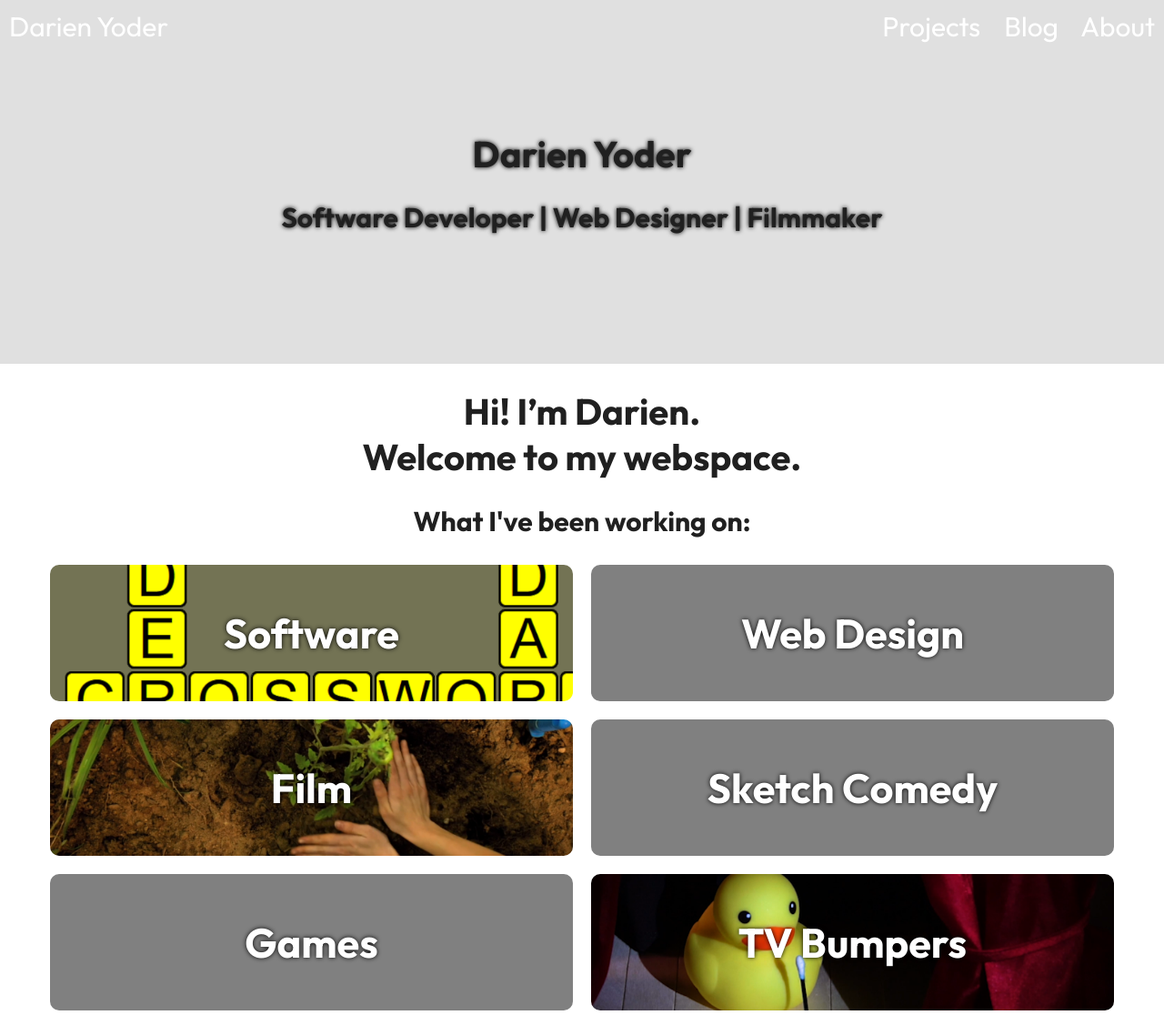
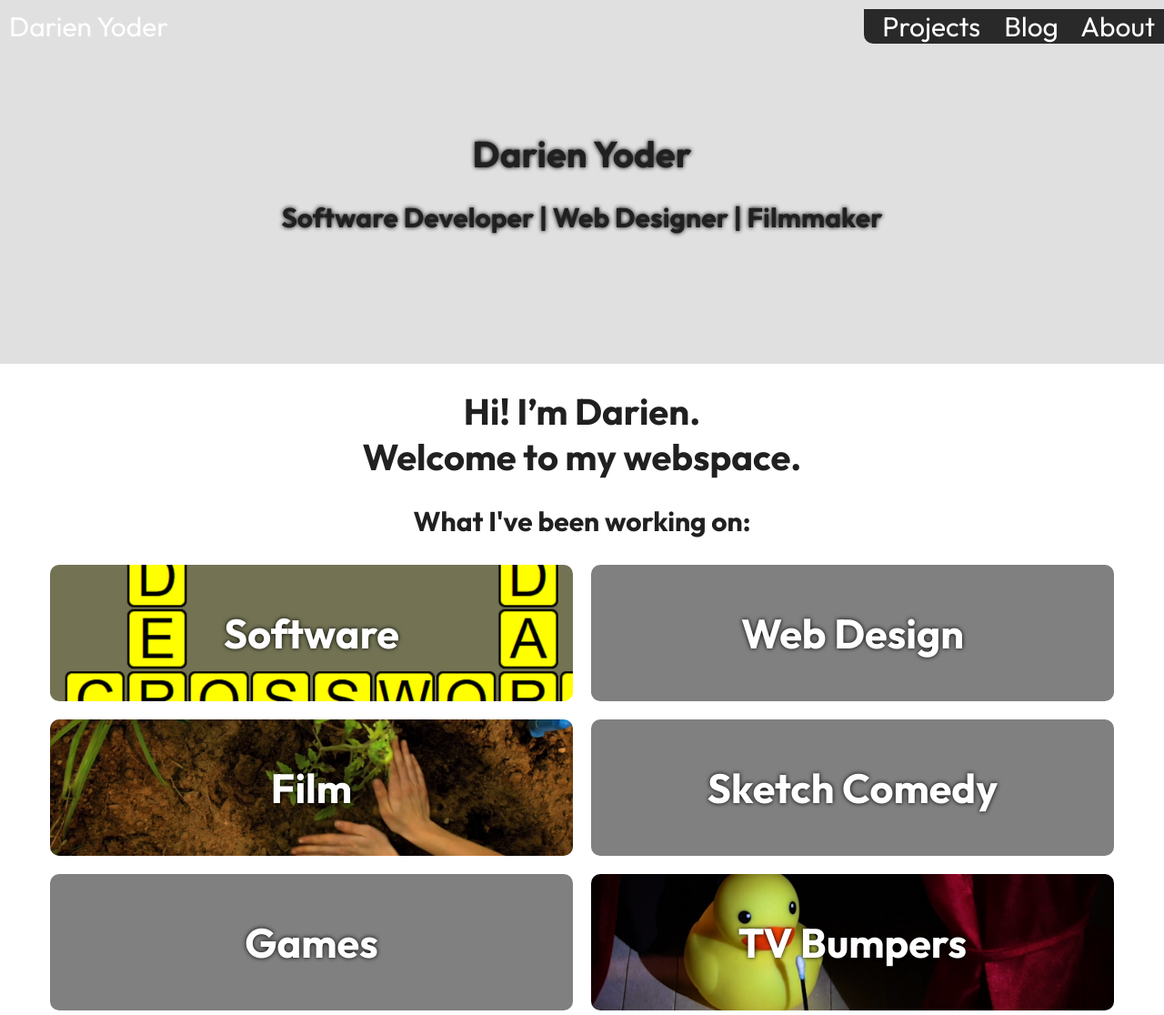
Before and after one commit to darienyoder/darienyoder.github.io, a Jekyll site: the page built from index.md, in a window 1280 px wide. Shown: the whole page at 91% size. Built offline with Jekyll 4.4.1, drawn with Linux system fonts in a browser that asks for light colours.

Commit message:
Nav link background

```diff
--- a/_includes/navigation.html
+++ b/_includes/navigation.html
@@ -1,6 +1,8 @@
 <nav id="top-nav"><a id="nav-title" href="/"
     >Darien Yoder</a
-    ><div
+    ><div style="flex: 1;"
+    ></div
+    ><div id="top-nav-link-wrapper"
     >
     {% for item in site.data.navigation %}
     {% if item.name == "Projects" %}
--- a/_sass/main.scss
+++ b/_sass/main.scss
@@ -77,8 +77,13 @@ body {
 }
 
 #top-nav > div {
-    flex: 1;
     text-align: right;
+}
+
+#top-nav-link-wrapper {
+    background-color: #000000d0;
+    padding-left: 10px;
+    border-radius: 0px 0px 0px 10px;
 }
 
 #top-nav a, #top-nav .nav-submenu {
@@ -96,6 +101,10 @@ body {
     left: 0px;
     width: max-content;
     text-align: left;
+
+    background-color: #000000d0;
+    padding-left: 10px;
+    border-radius: 0px 0px 10px 10px;
 }
 
 #top-nav .nav-submenu a {
```
